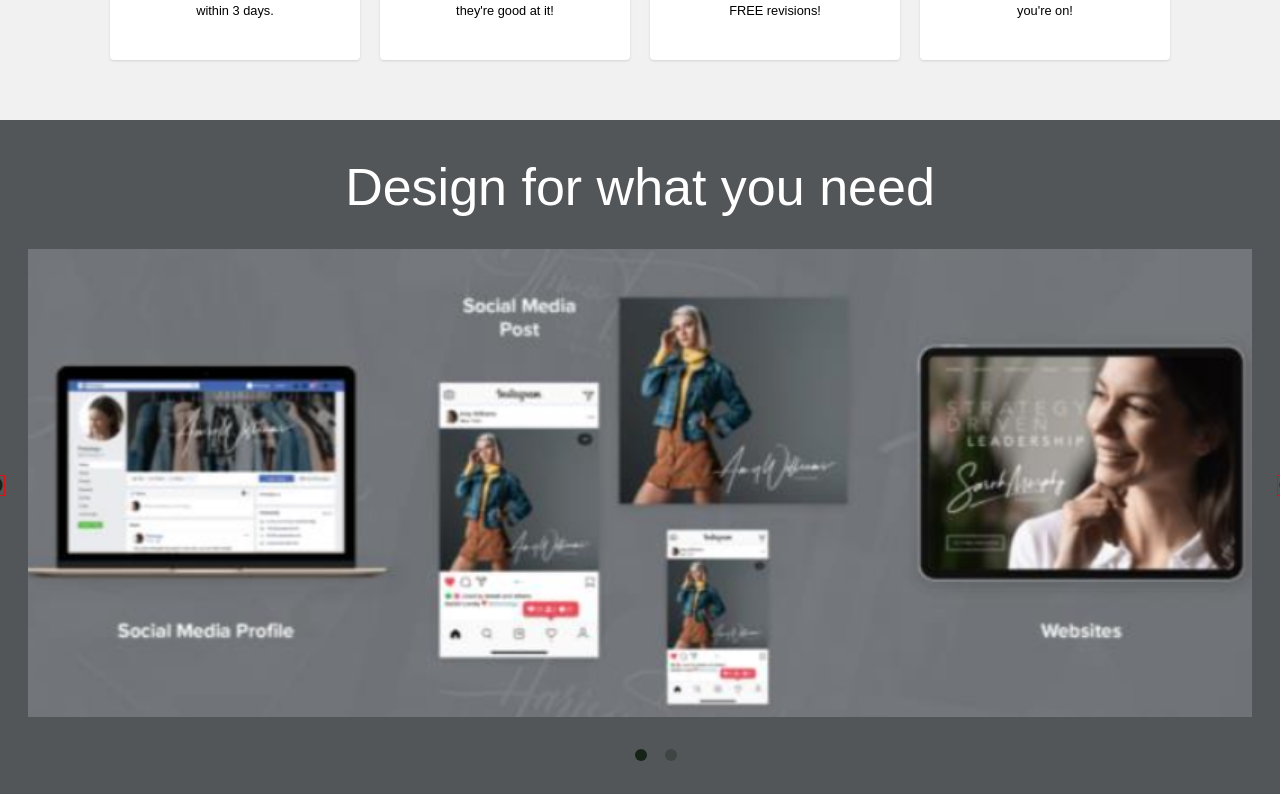
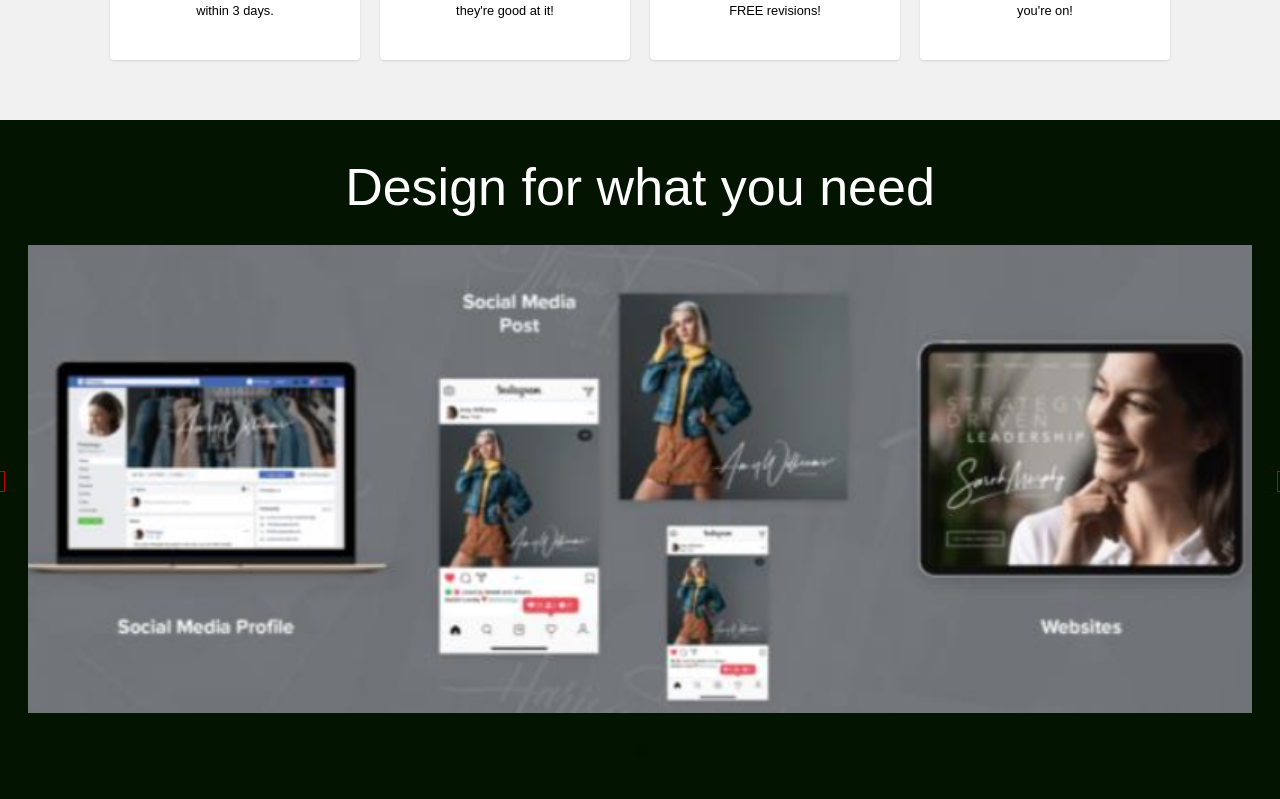
Before and after one commit to Ruman-Islam/church-logo-client, a React (Vite) app: page / in a window 1280 px wide. Shown: the part 2301-3100 px from the top of the page. Built offline with nearby package versions, Linux system fonts and the light colour scheme; a web font is replaced by a local one.

Commit message:
color changed

```diff
--- a/src/pages/home/ShowCaseYouLogo.jsx
+++ b/src/pages/home/ShowCaseYouLogo.jsx
@@ -38,16 +38,16 @@ const settings = {
 
 export default function ShowCaseYouLogo() {
   return (
-    <div className="bg-[#525659]">
-      <div className="container px-2 py-[50px]">
+    <div className="bg-brand__black__color">
+      <div className="container px-2 pb-[30px] md:pb-[70px] pt-[30px] md:pt-[50px]">
         <div>
           <SectionTitle
             title="Design for what you need"
             titleClass="text-section__title__size xl:text-brand__font__size__xl leading-[35px] text-center text-white"
           />
         </div>
-        <br />
-        <div className="slider-container-portfolio">
+
+        <div className="slider-container-portfolio mt-5">
           <Slider {...settings} className="xl:p-5">
             {showCaseData.map((d) => (
               <div key={d.id} className="w-full">
```
